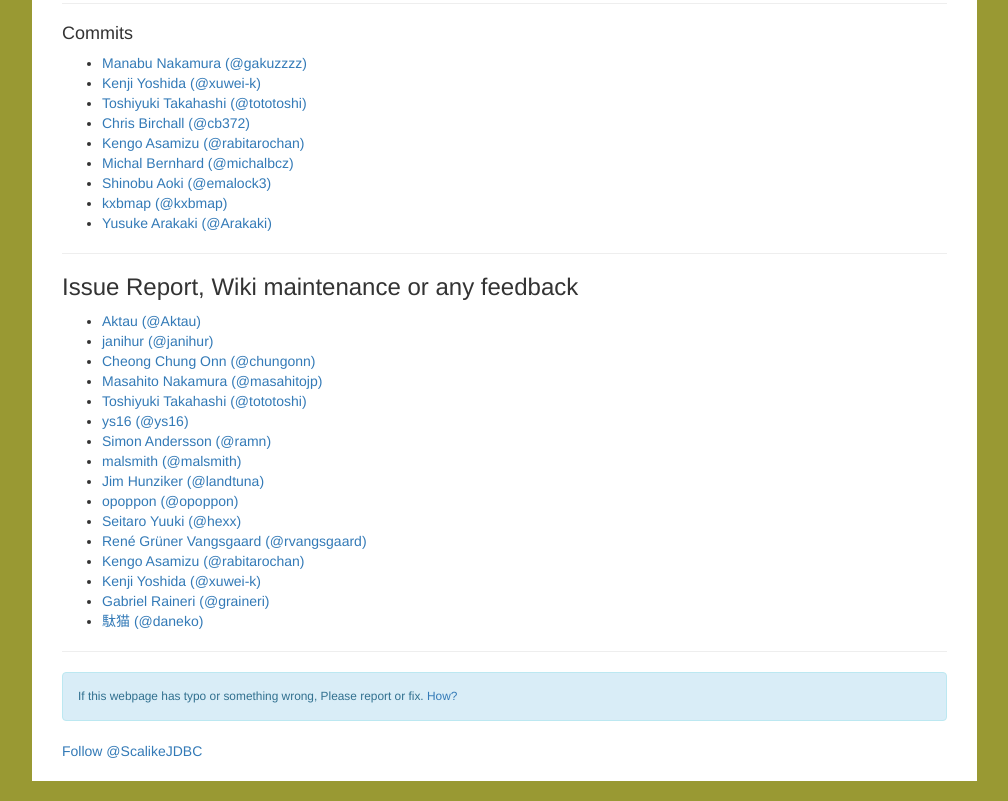
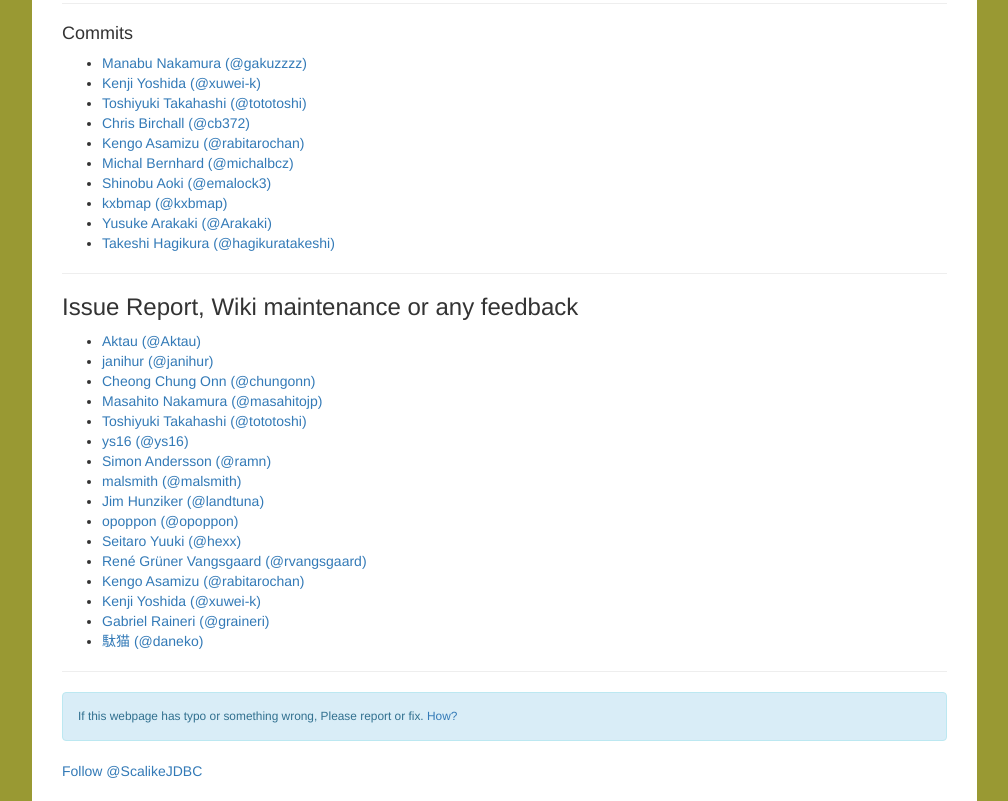
Before and after one commit to tsuyoshizawa/scalikejdbc.github.io, a plain HTML site: page contribution.html in a window 1280 px wide. Shown: the part 947-1748 px from the top of the page, without its empty margins (233-1241 px from the left). Drawn offline with nearby package versions, Linux system fonts and the light colour scheme.

Commit message:
"Automated commit at 2013-12-02 22:41:03 UTC by middleman-deploy 0.1.4"

```diff
--- a/contribution.html
+++ b/contribution.html
@@ -133,6 +133,7 @@ bundle exec middleman server
 <li><a href="https://github.com/emalock3">Shinobu Aoki (@emalock3)</a></li>
 <li><a href="https://github.com/kxbmap">kxbmap (@kxbmap)</a></li>
 <li><a href="https://github.com/Arakaki">Yusuke Arakaki (@Arakaki)</a></li>
+<li><a href="https://github.com/hagikuratakeshi">Takeshi Hagikura (@hagikuratakeshi)</a></li>
 </ul>
 
 <hr/>
```
